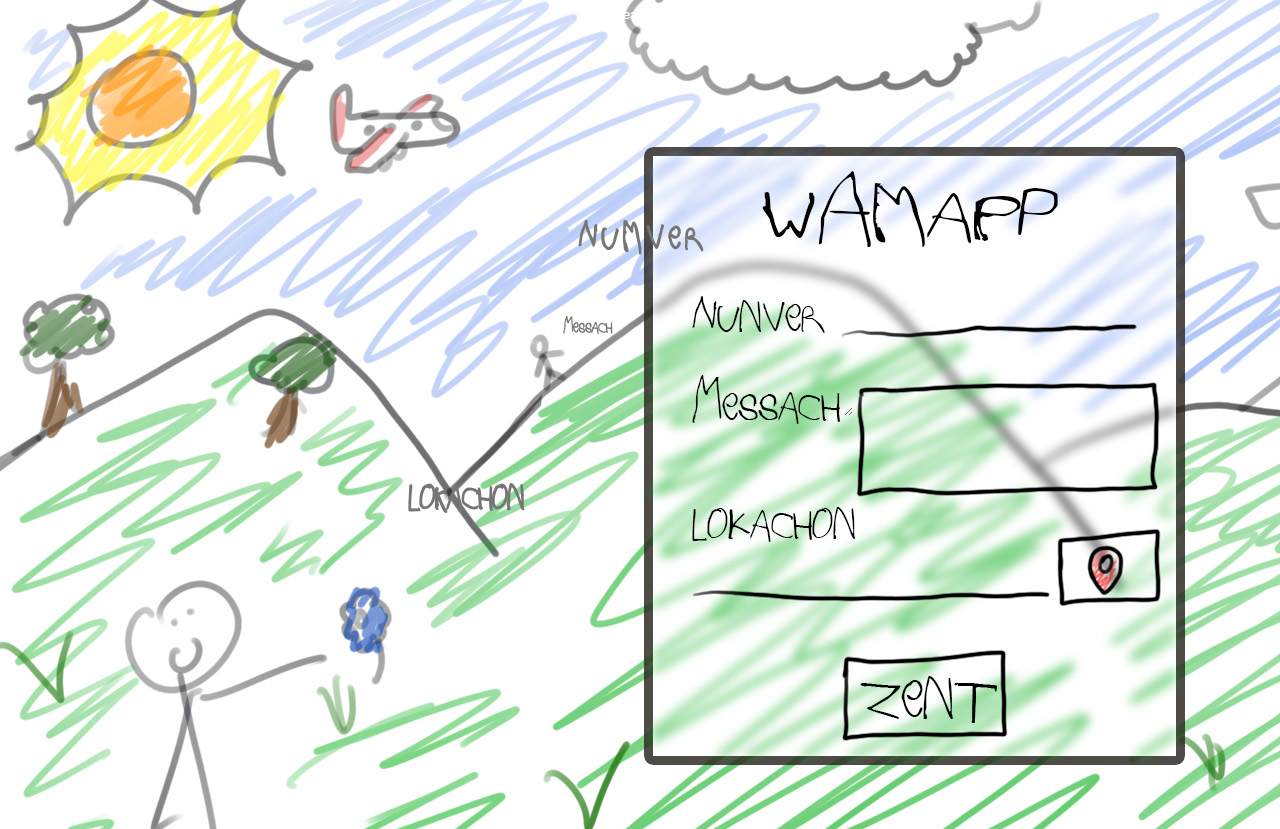
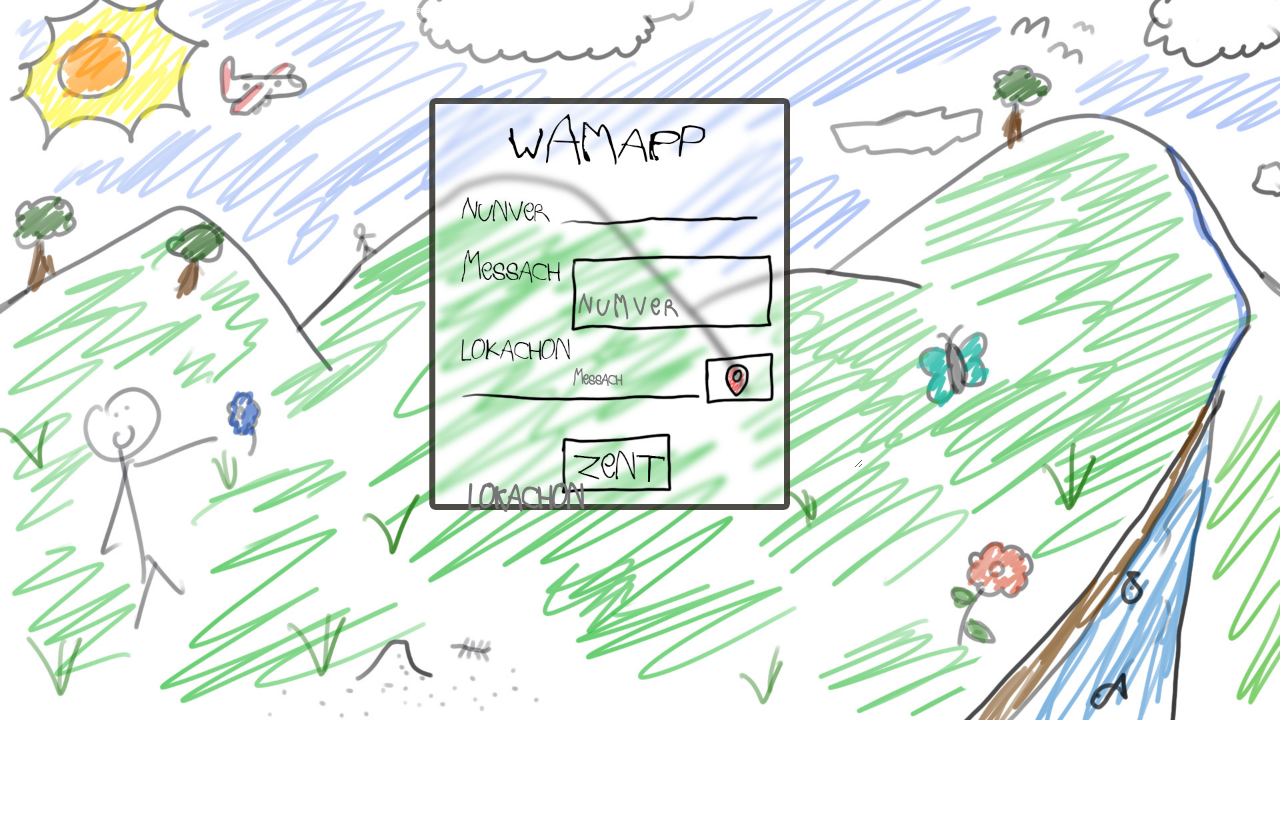
Before and after one commit to JorgeRojas720s/ApiWhatsaap, a React (Vite) app in the folder api-whatsapp/: page / in a window 1280 px wide. After the commit the page ends 808 px from the top, so only its background shows below. Built offline with nearby package versions, Linux system fonts and the light colour scheme.

Commit message:
changes for reds

```diff
--- a/api-whatsapp/src/App.jsx
+++ b/api-whatsapp/src/App.jsx
@@ -3,15 +3,18 @@ import React from "react";
 const App = () => {
   return (
     <div>
-      <img />
+      {/* <img src="./assets/images/APIbgAll.jpg" /> */}
       <div className="form-conteiner">
-        <input className="number" placeholder="Numver" type="number"/>
+        <input className="number" placeholder="Numver" type="number" />
         <textarea className="message" placeholder="Messach" />
         <div>
           <input className="location" readOnly placeholder="Lokachon" />
-          <button className="get-location" onClick={()=> alert('get-location')}></button>
+          <button
+            className="get-location"
+            onClick={() => alert("get-location")}
+          ></button>
         </div>
-        <button className="send" onClick={()=> alert('zent')}></button>
+        <button className="send" onClick={() => alert("zent")}></button>
       </div>
     </div>
   );
--- a/api-whatsapp/src/MapsApi/index.js
+++ b/api-whatsapp/src/MapsApi/index.js
@@ -6,6 +6,9 @@ import React, { useEffect, useState } from 'react';
 
 
 const ReverseGeocoding = () => {
+
+  if(true !== hola)
+
   // const [latlng, setLatlng] = useState('40.714224,-73.961452');
   // const [map, setMap] = useState(null);
   // const [infoWindow, setInfoWindow] = useState(null);
--- a/api-whatsapp/src/index.css
+++ b/api-whatsapp/src/index.css
@@ -1,6 +1,10 @@
 @font-face {
   font-family: "AckiPreschool";
   src: url("./assets/fonts/acki-preschool/AckiPreschool.ttf") format("truetype");
+}
+
+*{
+  font-family: "AckiPreschool";
 }
 :root {
   box-sizing: border-box;
@@ -8,6 +12,9 @@
   margin: 0;
   overflow: hidden;
   background-image: url("./assets/images/APIbgAll.jpg");
+  background-size: cover; /* Reds */
+  background-repeat: no-repeat; /* Reds */
+
   font-family: "AckiPreschool";
 }
 
@@ -19,6 +26,7 @@
   width: 100vw;
   height: 100vh;
   position: absolute;
+
 }
 
 /* Quitar las flechas del input de tipo number */
@@ -39,13 +47,16 @@ input[type="number"] {
   width: 240px;
   background-color: transparent;
   border: none;
-  font-family: "AckiPreschool";
-  font-size: 40px;
+  /* font-family: "AckiPreschool"; */
+  font-size: 30px;
   color: black;
   font-weight: bold;
   word-spacing: 5%;
   vertical-align: baseline;
-  transform: translateY(-190px) translateX(+50px);
+  /* yzma */
+  /* transform: translateY(-190px) translateX(+50px); */
+  /* reds */
+  transform: translateY(-100px) translateX(+50px);
 }
 .number:hover {
   cursor: text;
@@ -70,7 +81,11 @@ input[type="number"] {
   text-overflow: clip;
   flex-wrap: wrap;
   text-align: start;
-  transform: translateX(+60px) translateY(-63px);
+  /* yzma */
+  /* transform: translateX(+60px) translateY(-63px); */
+  /* reds */
+  transform: translateY(+10px)  translateX(+70px);
+
 }
 .message:hover {
   cursor: text;
@@ -93,7 +108,11 @@ input[type="number"] {
   font-weight: bold;
   word-spacing: 5%;
   vertical-align: baseline;
-  transform: translateX(-240px) translateY(+50px);
+  /* yzma */
+  /* transform: translateX(-240px) translateY(+50px); */
+  /* reds */
+  transform: translateY(+70px)  translateX(-180px);
+
 }
 .location:hover {
   cursor: text;
@@ -103,15 +122,20 @@ input[type="number"] {
 }
 
 .get-location{
+  background: #000;
   position: absolute;
   padding: 0px;
   height: 60px;
-  width: 100px;
+  width: 80px;
   background-color: transparent;
   border: none;
   font-family: "AckiPreschool";
   font-weight: bold;
-  transform: translateX(+110px) translateY(+40px);
+  /* yzma */
+  /* transform: translateX(+110px) translateY(+40px); */
+  /* reds */
+  transform: translateY(+40px) translateX(+65px);
+
 }
 .get-location:hover{
   cursor: pointer;
@@ -126,7 +150,11 @@ input[type="number"] {
   border: none;
   font-family: "AckiPreschool";
   font-weight: bold;
-  transform: translateX(-20px) translateY(+190px);
+  /* yzma */
+  /* transform: translateX(-20px) translateY(+190px); */
+  /* reds */
+  transform: translateX(-40px) translateY(+190px);
+
 }
 .send:hover{
   cursor: pointer;
```
